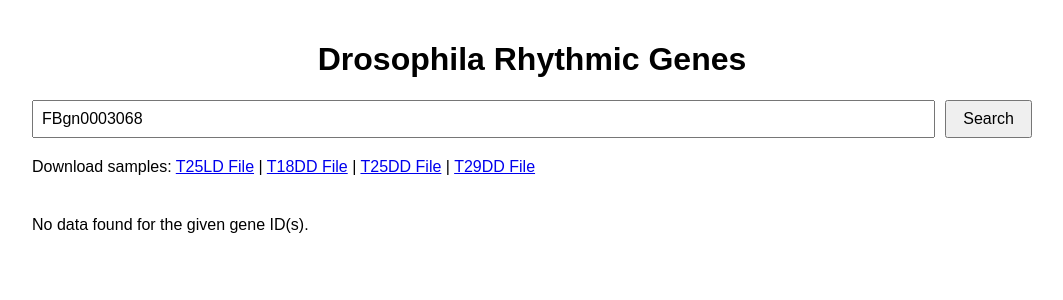
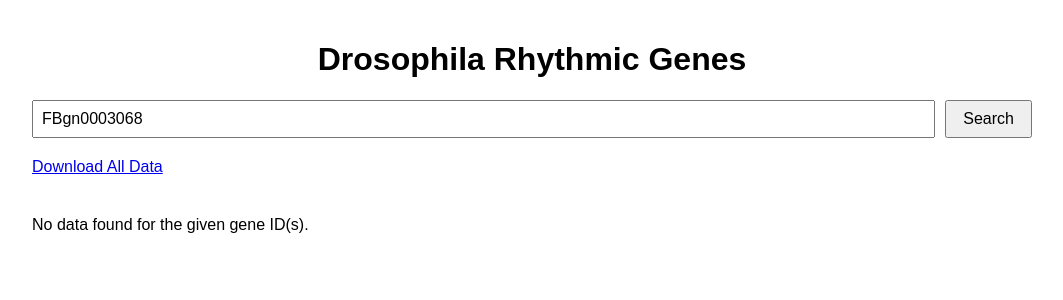
Before and after one commit to zhangfei1947/DrosophilaRhythmicGenes, a Flask app: page / in a window 1280 px wide. Shown: the top 300 px of the page, without its empty margins (108-1171 px from the left). Run offline with Flask 3, Linux system fonts and the light colour scheme; data comes from the database, SQL or seed files in the repository; data that the repository does not hold is empty.

Commit message:
Flask init

```diff
--- a/templates/index.html
+++ b/templates/index.html
@@ -52,11 +52,7 @@
     </form>
 
     <p class="links">
-        Download samples:
-        <a href="/download/T25LD.d4d5.fpkm.csv">T25LD File</a> |
-        <a href="/download/T18DD.d4d5.fpkm.csv">T18DD File</a> |
-        <a href="/download/T25DD.d4d5.fpkm.csv">T25DD File</a> |
-        <a href="/download/T29DD.d4d5.fpkm.csv">T29DD File</a>
+        <a href="/download/GeneExpressionData.zip">Download All Data</a>
     </p>
 
     <div class="chart-container" id="charts"></div>
@@ -137,6 +133,9 @@
                                         labels: {
                                             filter: (item) => !item.text.includes("Shadow")
                                         }
+                                    },
+                                    background: {
+                                        color: 'white'
                                     }
                                 },
                                 scales: {
```
Also changed, not shown: 3 other files.
